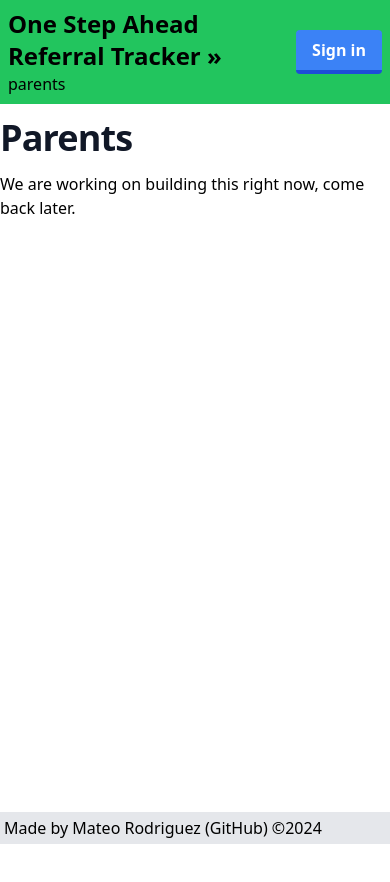
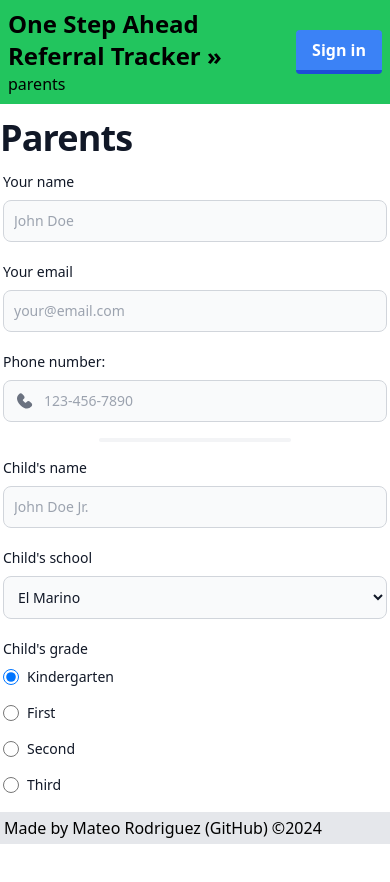
Before and after one commit to mrodz/osa-referrals, a SvelteKit app: page /parents in a window 390 px wide. Shown: the top 882 px of the page. Before the commit the page ends 844 px from the top, so only its background shows below. Built offline with nearby package versions, Linux system fonts and the light colour scheme; no server answers.

Commit message:
save progress on form

```diff
--- a/src/app.d.ts
+++ b/src/app.d.ts
@@ -8,6 +8,10 @@ declare global {
 		// interface PageState {}
 		// interface Platform {}
 	}
+
+	namespace grecaptcha {
+		declare function getResponse(widgetId?: number): any
+	}
 }
 
-export {};
+export { };
--- a/src/app.html
+++ b/src/app.html
@@ -1,6 +1,7 @@
 <!doctype html>
 <html lang="en">
 	<head>
+		<title>One Step Ahead Referrals</title>
 		<meta charset="utf-8" />
 		<!--<link rel="icon" href="%sveltekit.assets%/favicon.png" />-->
 		<meta name="viewport" content="width=device-width, initial-scale=1" />
--- a/src/routes/parents/+page.svelte
+++ b/src/routes/parents/+page.svelte
@@ -1,6 +1,305 @@
+<script lang="ts">
+  import { onMount } from "svelte";
+
+  const onSubmit = async () => {
+    const captchaObject = grecaptcha.getResponse();
+
+	if (typeof captchaObject !== "string" || captchaObject.length === 0) {
+		alert("Please confirm that you are not a robot");
+		return;
+	}
+
+	console.log(captchaObject, typeof captchaObject);
+  }
+</script>
+
+<svelte:head>
+  <script src="https://www.google.com/recaptcha/api.js" async defer></script>
+</svelte:head>
+
 <div>
-	<h1 class="h1 my-4">Parents</h1>
-	<p>
-		We are working on building this right now, come back later.
-	</p>
+  <h1 class="h1 my-4">Parents</h1>
+
+  <form class="max-w-sm mx-auto" on:submit|preventDefault={onSubmit}>
+    <div class="mb-5">
+      <label for="name" class="block mb-2 text-sm font-medium text-gray-900">
+        Your name
+      </label>
+      <input
+        type="text"
+        id="name"
+        class="bg-gray-50 border border-gray-300 text-gray-900 text-sm rounded-lg focus:ring-blue-500 focus:border-blue-500 block w-full p-2.5"
+        placeholder="John Doe"
+        required
+      />
+    </div>
+    <div class="mb-5">
+      <label for="email" class="block mb-2 text-sm font-medium text-gray-900">
+        Your email
+      </label>
+      <input
+        type="email"
+        id="email"
+        class="bg-gray-50 border border-gray-300 text-gray-900 text-sm rounded-lg focus:ring-blue-500 focus:border-blue-500 block w-full p-2.5"
+        placeholder="your@email.com"
+        required
+      />
+    </div>
+
+    <div class="max-w-sm mx-auto">
+      <label
+        for="phone-input"
+        class="block mb-2 text-sm font-medium text-gray-900"
+        >Phone number:</label
+      >
+      <div class="relative">
+        <div
+          class="absolute inset-y-0 start-0 top-0 flex items-center ps-3.5 pointer-events-none"
+        >
+          <svg
+            class="w-4 h-4 text-gray-500"
+            aria-hidden="true"
+            xmlns="http://www.w3.org/2000/svg"
+            fill="currentColor"
+            viewBox="0 0 19 18"
+          >
+            <path
+              d="M18 13.446a3.02 3.02 0 0 0-.946-1.985l-1.4-1.4a3.054 3.054 0 0 0-4.218 0l-.7.7a.983.983 0 0 1-1.39 0l-2.1-2.1a.983.983 0 0 1 0-1.389l.7-.7a2.98 2.98 0 0 0 0-4.217l-1.4-1.4a2.824 2.824 0 0 0-4.218 0c-3.619 3.619-3 8.229 1.752 12.979C6.785 16.639 9.45 18 11.912 18a7.175 7.175 0 0 0 5.139-2.325A2.9 2.9 0 0 0 18 13.446Z"
+            />
+          </svg>
+        </div>
+        <input
+          type="tel"
+          id="phone-input"
+          aria-describedby="helper-text-explanation"
+          class="bg-gray-50 border border-gray-300 text-gray-900 text-sm rounded-lg focus:ring-blue-500 focus:border-blue-500 block w-full ps-10 p-2.5"
+          pattern="[0-9]{'{3}'}-[0-9]{'{3}'}-[0-9]{'{4}'}"
+          placeholder="123-456-7890"
+          required
+        />
+      </div>
+    </div>
+
+    <hr class="w-48 h-1 mx-auto my-4 bg-gray-100 border-0 rounded md:my-10" />
+
+    <div class="mb-5">
+      <label
+        for="child-name"
+        class="block mb-2 text-sm font-medium text-gray-900"
+      >
+        Child's name
+      </label>
+      <input
+        type="text"
+        id="child-name"
+        class="bg-gray-50 border border-gray-300 text-gray-900 text-sm rounded-lg focus:ring-blue-500 focus:border-blue-500 block w-full p-2.5"
+        placeholder="John Doe Jr."
+        required
+      />
+    </div>
+
+    <div class="mb-5">
+      <label for="school" class="block mb-2 text-sm font-medium text-gray-900">
+        Child's school
+      </label>
+
+      <select
+        name="school"
+        id="school"
+        class="bg-gray-50 border border-gray-300 text-gray-900 text-sm rounded-lg focus:ring-blue-500 focus:border-blue-500 block w-full p-2.5"
+      >
+        <option value="El Marino">El Marino</option>
+        <option value="El Rincon">El Rincon</option>
+        <option value="La Ballona">La Ballona</option>
+        <option value="Linwood Howe">Linwood Howe</option>
+        <option value="Farragut">Farragut</option>
+      </select>
+    </div>
+
+    <div class="mb-5">
+      <label for="grade" class="block mb-2 text-sm font-medium text-gray-900"
+        >Child's grade</label
+      >
+      <fieldset id="grade">
+        <legend class="sr-only">Child's Grades</legend>
+
+        <div class="flex items-center mb-4">
+          <input
+            id="grade-option-1"
+            type="radio"
+            name="countries"
+            value="Kindergarten"
+            class="w-4 h-4 border-gray-300 focus:ring-2 focus:ring-blue-300"
+            checked
+          />
+          <label
+            for="grade-option-1"
+            class="block ms-2 text-sm font-medium text-gray-900"
+          >
+            Kindergarten
+          </label>
+        </div>
+
+        <div class="flex items-center mb-4">
+          <input
+            id="grade-option-2"
+            type="radio"
+            name="countries"
+            value="First"
+            class="w-4 h-4 border-gray-300 focus:ring-2 focus:ring-blue-300"
+          />
+          <label
+            for="grade-option-2"
+            class="block ms-2 text-sm font-medium text-gray-900"
+          >
+            First
+          </label>
+        </div>
+
+        <div class="flex items-center mb-4">
+          <input
+            id="grade-option-3"
+            type="radio"
+            name="countries"
+            value="Second"
+            class="w-4 h-4 border-gray-300 focus:ring-2 focus:ring-blue-300"
+          />
+          <label
+            for="grade-option-3"
+            class="block ms-2 text-sm font-medium text-gray-900"
+          >
+            Second
+          </label>
+        </div>
+
+        <div class="flex items-center mb-4">
+          <input
+            id="grade-option-4"
+            type="radio"
+            name="countries"
+            value="Third"
+            class="w-4 h-4 border-gray-300 focus:ring-2 focus:ring-blue-300"
+          />
+          <label
+            for="grade-option-4"
+            class="block ms-2 text-sm font-medium text-gray-900"
+          >
+            Third
+          </label>
+        </div>
+
+        <div class="flex items-center mb-4">
+          <input
+            id="grade-option-5"
+            type="radio"
+            name="countries"
+            value="Fourth"
+            class="w-4 h-4 border-gray-300 focus:ring-2 focus:ring-blue-300"
+          />
+          <label
+            for="grade-option-5"
+            class="block ms-2 text-sm font-medium text-gray-900"
+          >
+            Fourth
+          </label>
+        </div>
+
+        <div class="flex items-center mb-4">
+          <input
+            id="grade-option-6"
+            type="radio"
+            name="countries"
+            value="Fifth"
+            class="w-4 h-4 border-gray-300 focus:ring-2 focus:ring-blue-300"
+          />
+          <label
+            for="grade-option-6"
+            class="block ms-2 text-sm font-medium text-gray-900"
+          >
+            Fifth
+          </label>
+        </div>
+      </fieldset>
+    </div>
+
+    <div class="mb-5">
+      <label for="teacher" class="block mb-2 text-sm font-medium text-gray-900">
+        Child's teacher
+      </label>
+      <input
+        type="text"
+        id="teacher"
+        class="bg-gray-50 border border-gray-300 text-gray-900 text-sm rounded-lg focus:ring-blue-500 focus:border-blue-500 block w-full p-2.5"
+        placeholder="(eg) Sra. Campos"
+        required
+      />
+    </div>
+
+    <div class="mb-5">
+      <label
+        for="interest"
+        class="block mb-2 text-sm font-medium text-gray-900"
+      >
+        My student needs help in (select all that apply)
+      </label>
+      <fieldset id="interest">
+        <legend class="sr-only">Checkbox variants</legend>
+
+        <div class="flex items-center mb-4">
+          <input
+            id="checkbox-2"
+            type="checkbox"
+            value=""
+            class="w-4 h-4 text-blue-600 bg-gray-100 border-gray-300 rounded focus:ring-blue-500 focus:ring-2"
+          />
+          <label
+            for="checkbox-2"
+            class="ms-2 text-sm font-medium text-gray-900"
+          >
+            Math
+          </label>
+        </div>
+
+        <div class="flex items-center mb-4">
+          <input
+            id="checkbox-3"
+            type="checkbox"
+            value=""
+            class="w-4 h-4 text-blue-600 bg-gray-100 border-gray-300 rounded focus:ring-blue-500 focus:ring-2"
+          />
+          <label
+            for="checkbox-3"
+            class="ms-2 text-sm font-medium text-gray-900"
+          >
+            Reading
+          </label>
+        </div>
+      </fieldset>
+    </div>
+
+    <div class="mb-5">
+      <label for="message" class="block mb-2 text-sm font-medium text-gray-900"
+        >Tell us about your child and your situation</label
+      >
+      <textarea
+        maxlength="500"
+        id="message"
+        rows="4"
+        class="block p-2.5 w-full text-sm text-gray-900 bg-gray-50 rounded-lg border border-gray-300 focus:ring-blue-500 focus:border-blue-500"
+        placeholder="Type your story here..."
+      ></textarea>
+    </div>
+
+    <div
+      class="g-recaptcha"
+      data-sitekey="6LfIg_MpAAAAAEdV_qC4D8twNrHyjJ9-qVYUNsT9"
+    ></div>
+
+    <button
+      type="submit"
+      class="text-white bg-blue-700 hover:bg-blue-800 focus:ring-4 focus:outline-none focus:ring-blue-300 font-medium rounded-lg text-sm w-full sm:w-auto px-5 py-2.5 text-center"
+    >
+      Submit
+    </button>
+  </form>
 </div>
```
